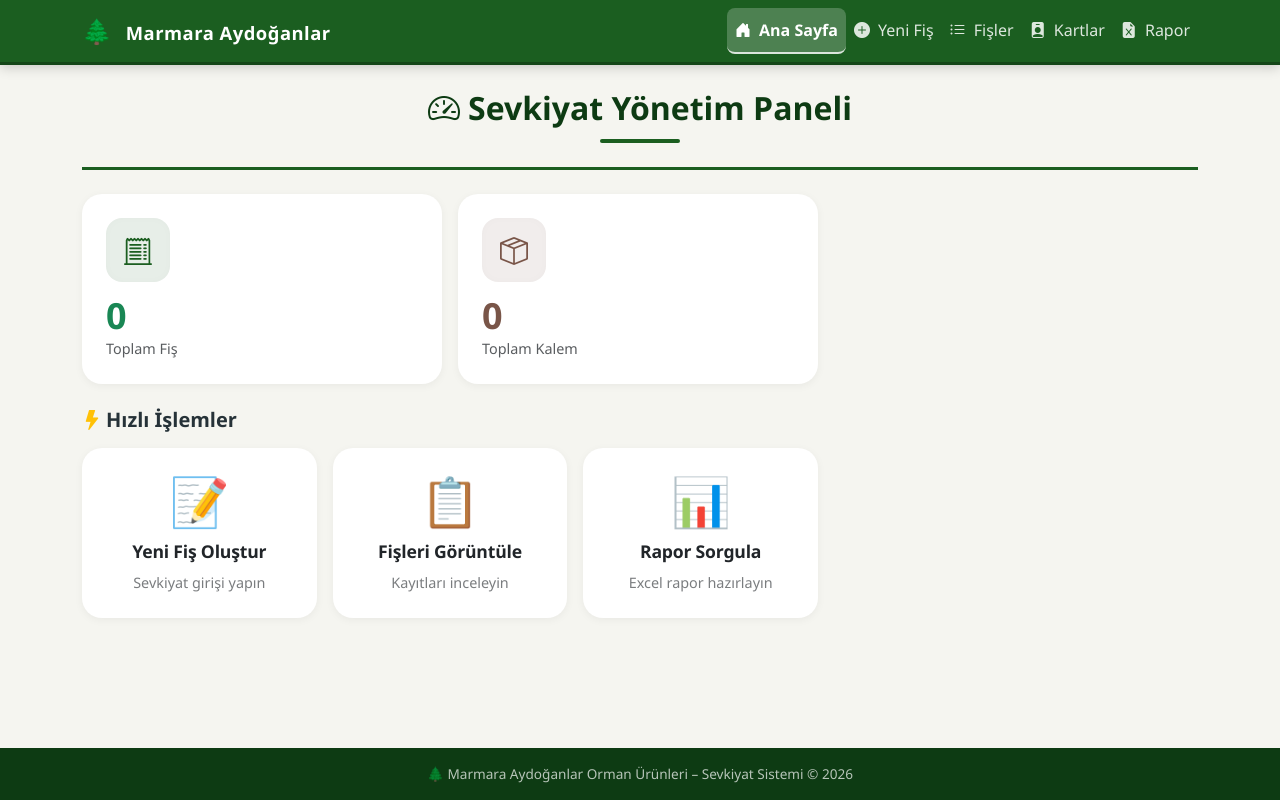
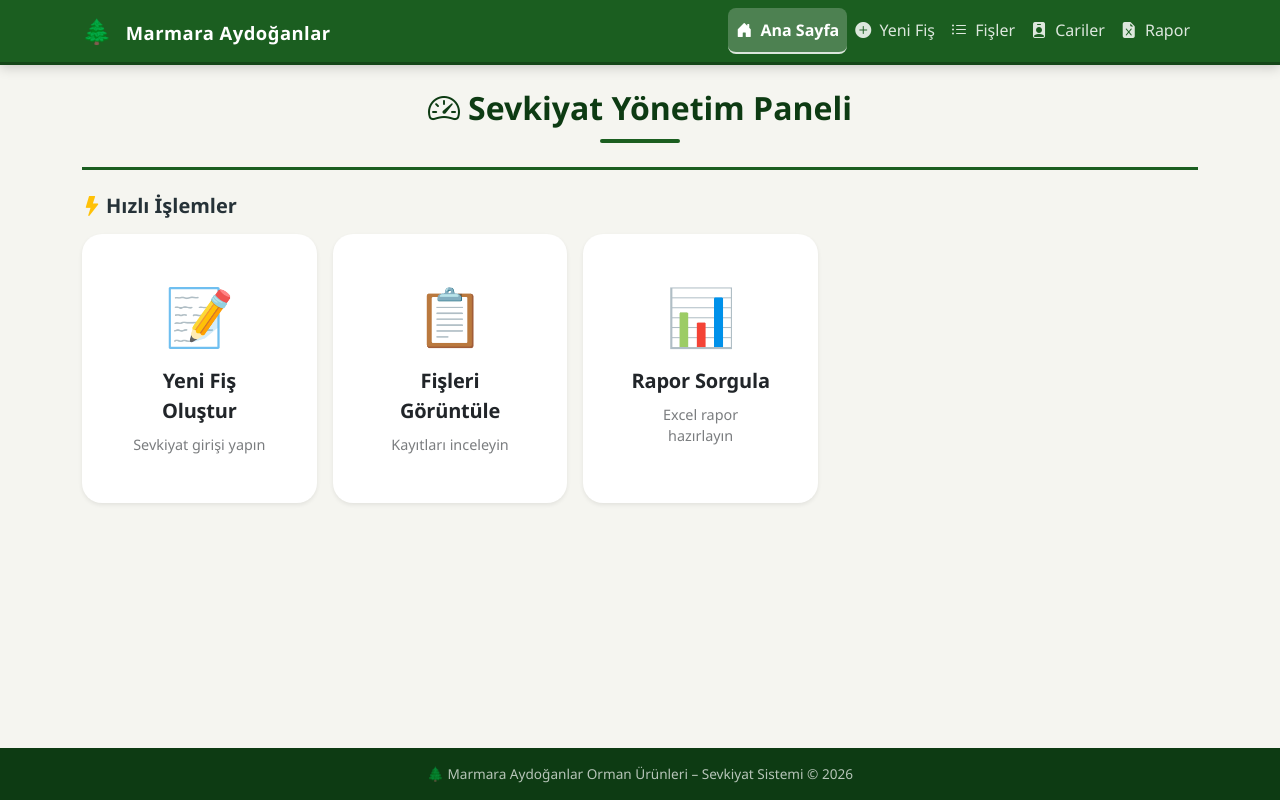
Before and after one commit to micsizru/WoodERP, a Flask app: page / in a window 1280 px wide. Run offline with Flask 3, Linux system fonts and the light colour scheme.

Commit message:
UI updates

```diff
--- a/templates/base.html
+++ b/templates/base.html
@@ -42,7 +42,7 @@
                     </li>
                     <li class="nav-item">
                         <a class="nav-link" data-ep="kartlar" href="{{ url_for('kartlar') }}">
-                            <i class="bi bi-person-badge-fill me-1"></i> Kartlar
+                            <i class="bi bi-person-badge-fill me-1"></i> Cariler
                         </a>
                     </li>
                     <li class="nav-item">
--- a/templates/fisleri_goruntule.html
+++ b/templates/fisleri_goruntule.html
@@ -20,7 +20,7 @@
                 <th onclick="sortTable(2)" style="cursor:pointer;"><i class="bi bi-sort-alpha-down me-1"></i>Cari</th>
                 <th onclick="sortTable(3)" style="cursor:pointer;"><i class="bi bi-sort-alpha-down me-1"></i>Fabrika</th>
                 <th>Plaka No</th>
-                <th>Kalem</th>
+                <th>Sevk Edilen Odun Cinsi</th>
                 <th class="text-center">İşlemler</th>
             </tr>
         </thead>
@@ -109,7 +109,7 @@
                         <i class="bi bi-truck me-1"></i> {{ fis.plaka_no }}
                     </div>
                     <div class="col-6 text-muted small text-end">
-                        <i class="bi bi-box-seam me-1"></i> {{ fis.detaylar | length }} Kalem
+                        <i class="bi bi-box-seam me-1"></i> {{ fis.detaylar | length }} Satır
                     </div>
                 </div>
             </div>
--- a/templates/index.html
+++ b/templates/index.html
@@ -11,61 +11,36 @@
 <div class="row g-4">
 
     <!-- ── Sol Kolon (8/12) ── -->
-    <div class="col-12 col-lg-8">
+    <div class="col-12 col-lg-8 order-first">
 
-        <!-- İstatistik Kartları -->
-        <div class="row g-3 mb-4">
-            <div class="col-6">
-                <div class="stat-card card h-100 border-0">
-                    <div class="card-body p-4">
-                        <div class="stat-icon" style="background: rgba(27, 94, 32, 0.1); color: var(--ma-primary);">
-                            <i class="bi bi-receipt-cutoff"></i>
-                        </div>
-                        <div class="stat-value text-success h2 fw-bold mb-1">{{ toplam_fis }}</div>
-                        <div class="stat-label text-muted fw-medium">Toplam Fiş</div>
-                    </div>
-                </div>
-            </div>
-            <div class="col-6">
-                <div class="stat-card card h-100 border-0">
-                    <div class="card-body p-4">
-                        <div class="stat-icon" style="background: rgba(121, 85, 72, 0.1); color: var(--ma-accent);">
-                            <i class="bi bi-box-seam"></i>
-                        </div>
-                        <div class="stat-value h2 fw-bold mb-1" style="color: var(--ma-accent);">{{ toplam_kalem }}</div>
-                        <div class="stat-label text-muted fw-medium">Toplam Kalem</div>
-                    </div>
-                </div>
-            </div>
-        </div>
 
         <!-- Hızlı İşlemler -->
         <h5 class="fw-bold mb-3"><i class="bi bi-lightning-fill text-warning me-1"></i>Hızlı İşlemler</h5>
         <div class="row g-3">
             <div class="col-12 col-sm-4">
-                <a href="{{ url_for('yeni_fis_formu') }}" class="action-card card h-100 text-decoration-none transition">
-                    <div class="card-body text-center p-4">
-                        <div class="display-5 mb-2">📝</div>
-                        <div class="action-title fw-bold text-dark">Yeni Fiş Oluştur</div>
-                        <p class="small text-muted mb-0">Sevkiyat girişi yapın</p>
+                <a href="{{ url_for('yeni_fis_formu') }}" class="action-card card h-100 text-decoration-none transition shadow-sm border-0">
+                    <div class="card-body text-center p-5">
+                        <div class="display-4 mb-3">📝</div>
+                        <div class="action-title fw-bold text-dark fs-5">Yeni Fiş Oluştur</div>
+                        <p class="text-muted mb-0">Sevkiyat girişi yapın</p>
                     </div>
                 </a>
             </div>
             <div class="col-12 col-sm-4">
-                <a href="{{ url_for('fisleri_goruntule') }}" class="action-card card h-100 text-decoration-none transition">
-                    <div class="card-body text-center p-4">
-                        <div class="display-5 mb-2">📋</div>
-                        <div class="action-title fw-bold text-dark">Fişleri Görüntüle</div>
-                        <p class="small text-muted mb-0">Kayıtları inceleyin</p>
+                <a href="{{ url_for('fisleri_goruntule') }}" class="action-card card h-100 text-decoration-none transition shadow-sm border-0">
+                    <div class="card-body text-center p-5">
+                        <div class="display-4 mb-3">📋</div>
+                        <div class="action-title fw-bold text-dark fs-5">Fişleri Görüntüle</div>
+                        <p class="text-muted mb-0">Kayıtları inceleyin</p>
                     </div>
                 </a>
             </div>
             <div class="col-12 col-sm-4">
-                <a href="{{ url_for('raporlar') }}" class="action-card card h-100 text-decoration-none transition">
-                    <div class="card-body text-center p-4">
-                        <div class="display-5 mb-2">📊</div>
-                        <div class="action-title fw-bold text-dark">Rapor Sorgula</div>
-                        <p class="small text-muted mb-0">Excel rapor hazırlayın</p>
+                <a href="{{ url_for('raporlar') }}" class="action-card card h-100 text-decoration-none transition shadow-sm border-0">
+                    <div class="card-body text-center p-5">
+                        <div class="display-4 mb-3">📊</div>
+                        <div class="action-title fw-bold text-dark fs-5">Rapor Sorgula</div>
+                        <p class="text-muted mb-0">Excel rapor hazırlayın</p>
                     </div>
                 </a>
             </div>
--- a/templates/kartlar.html
+++ b/templates/kartlar.html
@@ -10,12 +10,12 @@
 <ul class="nav nav-pills nav-fill mb-4 bg-white p-2 rounded-4 shadow-sm border" id="kartTabs" role="tablist">
     <li class="nav-item" role="presentation">
         <button class="nav-link active fw-bold py-3" id="cari-tab" data-bs-toggle="tab" data-bs-target="#cari-pane" type="button" role="tab">
-            <i class="bi bi-people-fill me-2"></i>Müşteri / Cariler
+            <i class="bi bi-people-fill me-2"></i>Kooperatifler - Cariler / Sevk Eden
         </button>
     </li>
     <li class="nav-item" role="presentation">
         <button class="nav-link fw-bold py-3" id="fabrika-tab" data-bs-toggle="tab" data-bs-target="#fabrika-pane" type="button" role="tab">
-            <i class="bi bi-building-fill me-2"></i>Fabrika / Sevk Yerleri
+            <i class="bi bi-building-fill me-2"></i>Fabrika - Entegre / Sevk Yerleri
         </button>
     </li>
 </ul>
```
Also changed, not shown: templates/fis_duzenle.html (+4 -4 lines), templates/yeni_fis.html (+4 -4 lines).
